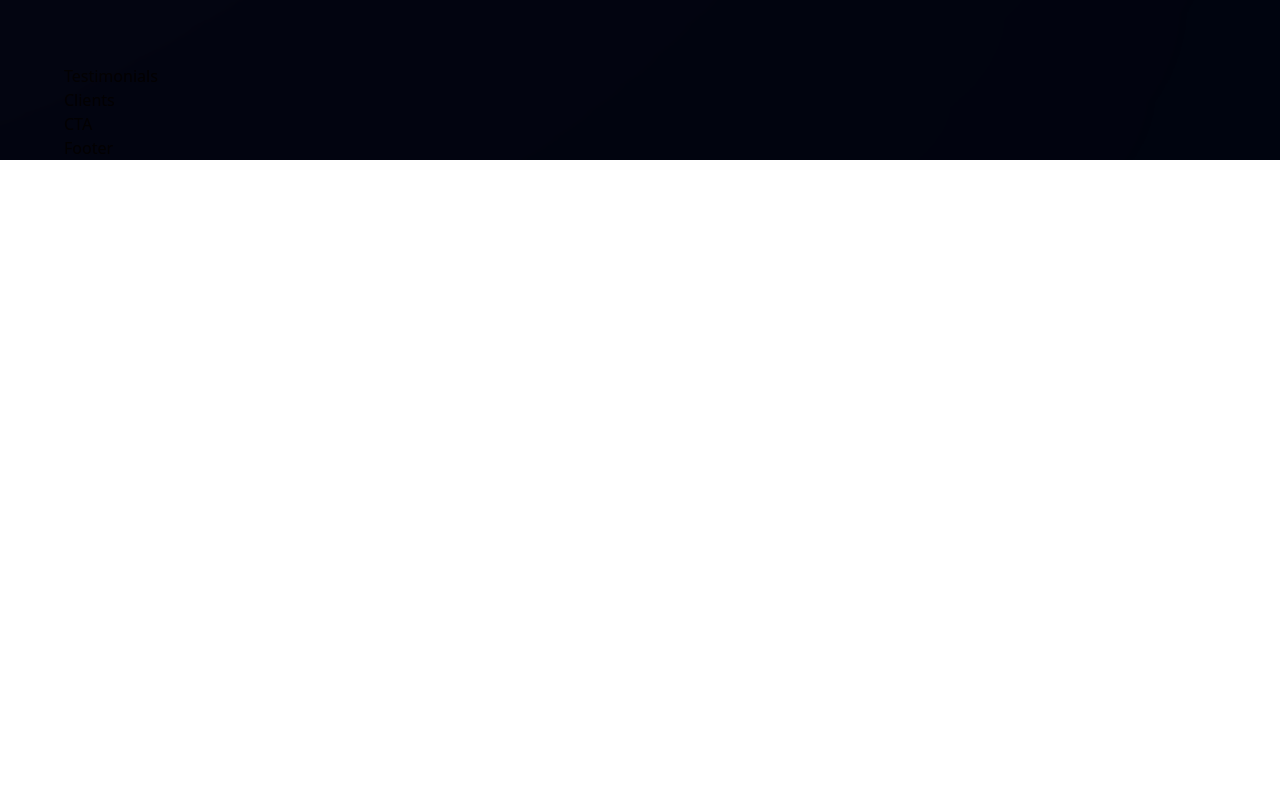
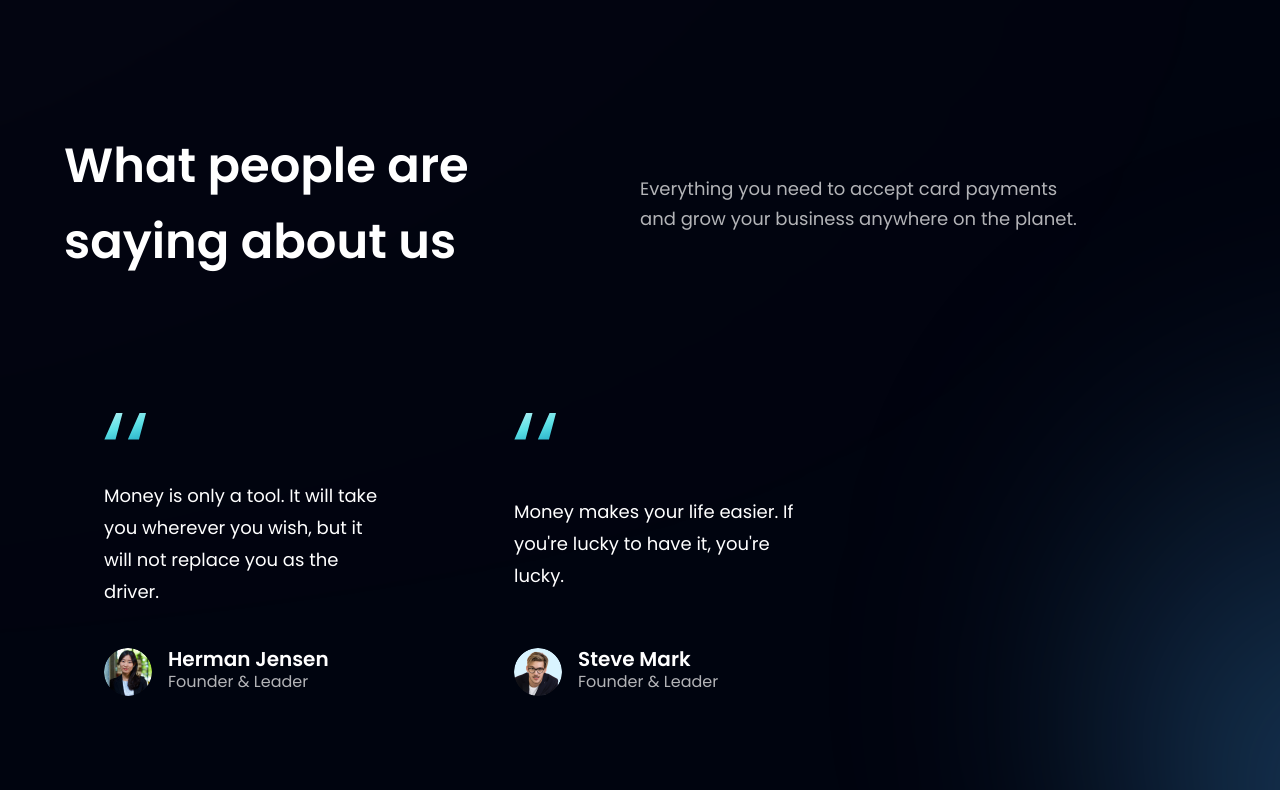
Before and after one commit to josephjerryrhule/sedbank, a React (Vite) app: page / in a window 1280 px wide. Shown: the part 2710-3500 px from the top of the page. Before the commit the page ends 2870 px from the top, so only its background shows below. Built offline with nearby package versions, Linux system fonts and the light colour scheme.

Commit message:
completed testimonials and feedback card

```diff
--- a/src/components/FeedbackCard.jsx
+++ b/src/components/FeedbackCard.jsx
@@ -1,7 +1,30 @@
 import React from "react";
+import { quotes } from "../assets";
 
-const FeedbackCard = () => {
-  return <div>FeedbackCard</div>;
+const FeedbackCard = ({ content, name, title, img }) => {
+  return (
+    <div className="flex justify-between flex-col px-10 py-12 rounded-[20px] max-w-[370px] md:mr-10 sm:mr-5 mr-0 my-5 feedback-card">
+      <img
+        src={quotes}
+        alt="Double quotes"
+        className="w-[42px] h-[27px] object-contain"
+      />
+      <p className="font-poppins font-normal text-[18px] leading-[32px] text-white my-10">
+        {content}
+      </p>
+      <div className="flex flex-row">
+        <img src={img} alt={name} className="w-[48px] h-[48px] rounded-full" />
+        <div className="flex flex-col ml-4">
+          <h4 className="font-poppins font-semibold text-[20px] leading-[22px] text-white">
+            {name}
+          </h4>
+          <p className="font-poppins font-normal text-[16px] leading-[24px] text-dimWhite">
+            {title}
+          </p>
+        </div>
+      </div>
+    </div>
+  );
 };
 
 export default FeedbackCard;
--- a/src/components/Testimonials.jsx
+++ b/src/components/Testimonials.jsx
@@ -1,7 +1,35 @@
 import React from "react";
+import { feedback } from "../constants";
+import styles from "../style";
+import FeedbackCard from "./FeedbackCard";
 
 const Testimonials = () => {
-  return <div>Testimonials</div>;
+  return (
+    <section
+      id="clients"
+      className={`${styles.paddingY} ${styles.flexCenter} flex-col relative`}
+    >
+      <div className="absolute z-[0] w-[60%] h-[60%] -right-[50%] rounded-full blue__gradient"></div>
+
+      <div className="w-full flex justify-between items-center md:flex-row flex-col sm:mb-16 mb-6 relative z-[1]">
+        <h1 className={styles.heading2}>
+          What people are <br className="sm:block hidden" /> saying about us
+        </h1>
+        <div className="w-full md:mt-0 mt-6">
+          <p className={`${styles.paragraph} text-left max-w-[450px]`}>
+            Everything you need to accept card payments and grow your business
+            anywhere on the planet.
+          </p>
+        </div>
+      </div>
+
+      <div className="flex flex-wrap sm:justify-start justify-center feedback-container relative z-[1]">
+        {feedback.map((card) => (
+          <FeedbackCard key={card.id} {...card} />
+        ))}
+      </div>
+    </section>
+  );
 };
 
 export default Testimonials;
```
